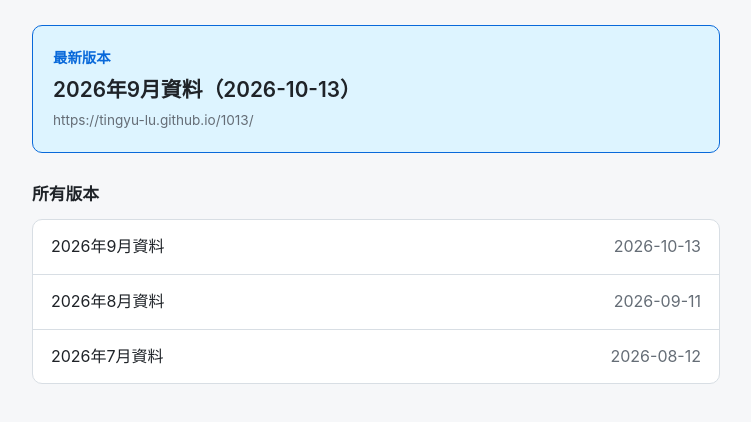
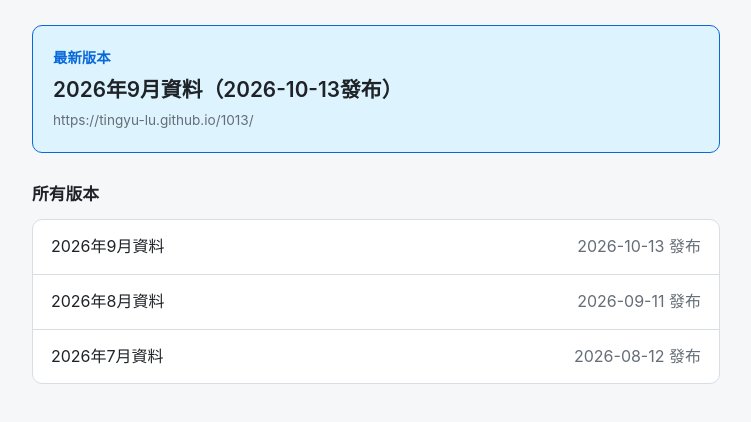
Before and after one commit to plan-ardswc/plan-ardswc.github.io, a plain HTML site: page index.html in a window 1280 px wide. Shown: the part 114-536 px from the top of the page, without its empty margins (264-1015 px from the left). Drawn offline with Linux system fonts and the light colour scheme.

Commit message:
Update index.html

```diff
--- a/index.html
+++ b/index.html
@@ -61,11 +61,11 @@
       document.getElementById('latest').innerHTML =
         '<a class="latest" href="' + top.url + '">' +
         '<div class="tag">最新版本</div>' +
-        '<div class="name">' + top.note + '（' + top.date + '）</div>' +
+        '<div class="name">' + top.note + '（' + top.date + '發布）</div>' +
         '<div class="url">' + top.url + '</div></a>';
       list.innerHTML = data.map(function (v) {
         return '<li><a href="' + v.url + '"><span>' + v.note + '</span>' +
-               '<span class="date">' + v.date + '</span></a></li>';
+               '<span class="date">' + v.date + ' 發布</span></a></li>';
       }).join('');
     })
     .catch(function () {
```
